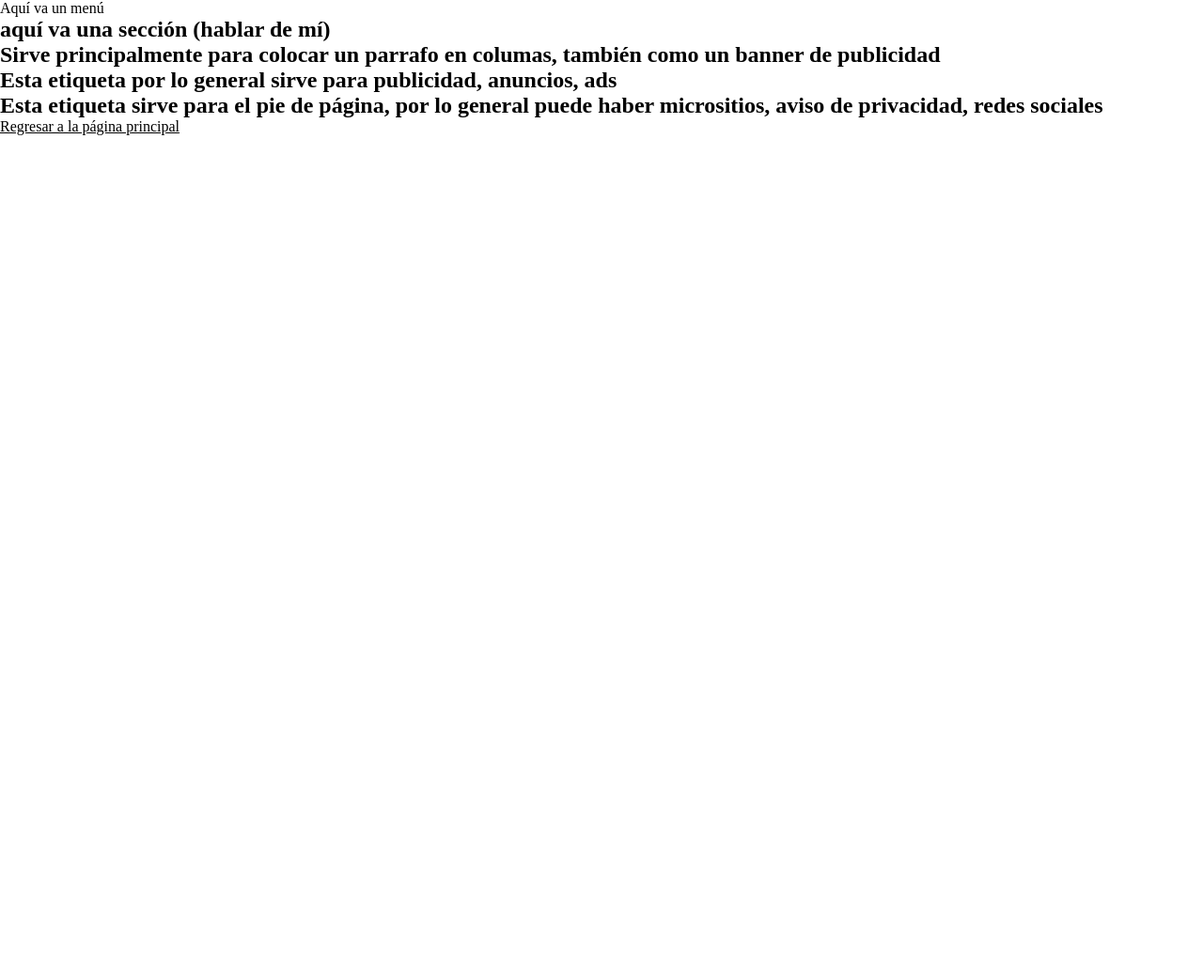
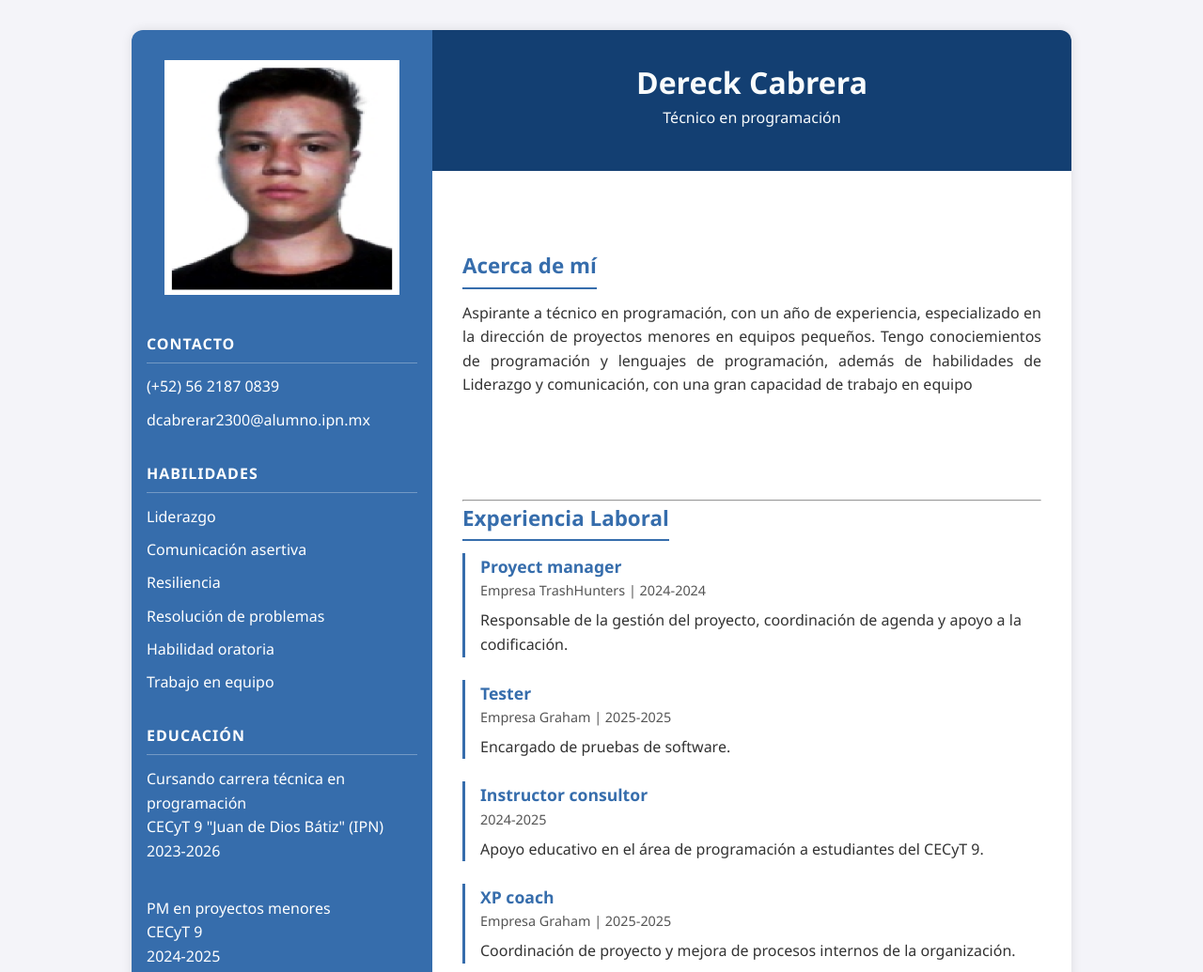
Before and after one commit to Dereck-ruuiz/5IV8_CabreraRuizDereck_PWP, a plain HTML site: page 01 curriculo/curriculo.html in a window 1280 px wide. Shown: the top 1035 px of the page at 94% size. Before the commit the page ends 800 px from the top, so only its background shows below. Drawn offline with Linux system fonts and the light colour scheme.

Commit message:
se agregó hipervínculo al index en el currículo

```diff
--- a/01 curriculo/css/stylecurriculo.css
+++ b/01 curriculo/css/stylecurriculo.css
@@ -1,8 +1,160 @@
-*{
-    margin: 0px;
-    padding: 0px;
+* {
+    margin: 0;
+    padding: 0;
+    box-sizing: border-box;
+    font-family: "Segoe UI", Tahoma, Geneva, Verdana, sans-serif;
 }
 
-a{
-    color: black;
+body {
+    background: #f4f4f9;
+    color: #333;
+    line-height: 1.6;
 }
+
+.container-main {
+    display: grid;
+    grid-template-columns: 1fr 2fr;
+    max-width: 1000px;
+    margin: 2rem auto;
+    background: #fff;
+    box-shadow: 0 0 12px rgba(0,0,0,0.1);
+    border-radius: 12px;
+    overflow: hidden;
+}
+
+.container-nav {
+    background: #366dac;
+    color: #fff;
+    padding: 2rem 1rem;
+}
+
+.container-nav header {
+    text-align: center;
+    margin-bottom: 2rem;
+}
+
+.container-nav nav {
+    font-size: 1.3rem;
+    font-weight: bold;
+}
+
+.container-body aside,
+.container-body section {
+    display: none;
+}
+
+.container-nav .block {
+    margin-bottom: 2rem;
+}
+
+.container-nav h2 {
+    font-size: 1rem;
+    margin-bottom: 0.8rem;
+    text-transform: uppercase;
+    letter-spacing: 1px;
+    border-bottom: 1px solid rgba(255,255,255,0.3);
+    padding-bottom: 0.4rem;
+}
+
+.container-nav ul {
+    list-style: none;
+    padding-left: 0;
+}
+
+.container-nav ul li {
+    margin-bottom: 0.6rem;
+}
+
+.container-body-header {
+    color: #f8fbfc;
+    text-align: center;
+}
+
+.subdiv {
+    padding: 2rem;
+}
+
+.container-body section {
+    margin-bottom: 2rem;
+}
+
+.container-body section h2 {
+    font-size: 1.4rem;
+    color: #366dac;
+    margin-bottom: 0.8rem;
+    border-bottom: 2px solid #366dac;
+    display: inline-block;
+    padding-bottom: 0.3rem;
+}
+
+.container-body article {
+    margin-bottom: 2rem;
+}
+
+.container-body article h2 {
+    font-size: 1.2rem;
+    margin-bottom: 0.5rem;
+    color: #2d3436;
+}
+
+.experience-item {
+    margin-bottom: 1.5rem;
+    padding-left: 1rem;
+    border-left: 3px solid #366dac;
+}
+
+.experience-item h3 {
+    font-size: 1.1rem;
+    color: #366dac;
+}
+
+.experience-item span {
+    font-size: 0.9rem;
+    color: #555;
+    display: block;
+    margin-bottom: 0.5rem;
+}
+
+.container-footer footer {
+    background: #366dac;
+    color: #fff;
+    text-align: center;
+    padding: 1rem;
+}
+
+.container-footer h2 {
+    font-size: 0.9rem;
+    font-weight: normal;
+}
+
+.img-personal {
+    height: 250px;
+    width: 250px;
+}
+
+.container-body section {
+    display: block;
+    margin-bottom: 2rem;
+}
+
+.about h2,
+.experience h2 {
+    font-size: 1.4rem;
+    color: #2c3e50;
+    margin-bottom: 0.8rem;
+    border-bottom: 2px solid #366dac;
+    display: inline-block;
+    padding-bottom: 0.3rem;
+}
+
+.profile-header {
+    background-color: #133f72;
+    text-align: center;
+    padding-top: 1.85rem;
+    height: 150px;
+    width: 680px;
+}
+
+.aboutme {
+    text-align: justify;
+}
--- a/01 curriculo/curriculo.html
+++ b/01 curriculo/curriculo.html
@@ -1,33 +1,111 @@
 <!DOCTYPE html>
-<html lang="en">
+<html lang="es">
 <head>
-        <title>Dereck Ruiz</title>
     <meta charset="UTF-8">
-        <meta name="viewport" content="width=device-width, initial-scale=1">
-        <link href="./css/stylecurriculo.css" rel="stylesheet">
+    <meta name="viewport" content="width=device-width, initial-scale=1.0">
+    <link rel="stylesheet" href="./CSS/stylecurriculo.css">
+    <title>Currículum</title>
 </head>
 <body>
     <div class="container-main">
         <div class="container-nav">
             <header>
-                    <nav>Aquí va un menú</nav>
+                <img src="./img/Screenshot (290).png" alt="Fotografía personal simple" class="img-personal">
+            </header>
+            <div class="block">
+                <h2>Contacto</h2>
+                <ul>
+                    <li>(+52) 56 2187 0839</li>
+                    <li>dcabrerar2300@alumno.ipn.mx</li>
+                </ul>
+            </div>
+            <div class="block">
+                <h2>Habilidades</h2>
+                <ul>
+                    <li>Liderazgo</li>
+                    <li>Comunicación asertiva</li>
+                    <li>Resiliencia</li>
+                    <li>Resolución de problemas</li>
+                    <li>Habilidad oratoria</li>
+                    <li>Trabajo en equipo</li>
+                </ul>
+            </div>
+            <div class="block">
+                <h2>Educación</h2>
+                <ul>
+                    <li>
+                        Cursando carrera técnica en programación<br>
+                        CECyT 9 "Juan de Dios Bátiz" (IPN)<br>
+                        2023-2026
+                    </li>
+                    <br>
+                    <li>
+                        PM en proyectos menores<br>
+                        CECyT 9<br>
+                        2024-2025
+                    </li>
+                </ul>
+            </div>
+        </div>
+        <div class="container-body">
+            <div class="container-body-header">
+                <header class="profile-header">
+                <h1>Dereck Cabrera</h1>
+                <p>Técnico en programación</p>
                 </header>
             </div>
-            <div class="container-body">
-                <section>
-                    <h2>aquí va una sección (hablar de mí)</h2>
+
+            <div class="subdiv">
+                <section class="about">
+                <br>
+                <br>
+                <h2>Acerca de mí</h2>
+                <p class="aboutme">
+                    Aspirante a técnico en programación, con un año de experiencia,
+                    especializado en la dirección de proyectos menores en equipos pequeños.
+                    Tengo conociemientos de programación y lenguajes de programación,
+                    además de habilidades de Liderazgo y comunicación, con una gran
+                    capacidad de trabajo en equipo
+                </p>
             </section>
-                <article>
-                    <h2>Sirve principalmente para colocar un parrafo en columas, también como un banner de publicidad</h2>
-                </article>
-                <aside>
-                    <h2>Esta etiqueta por lo general sirve para publicidad, anuncios, ads</h2>
-                </aside>
+
+            <br>
+            <br>
+            <br>
+            <hr class="divider">
+
+            <section class="experience">
+                <h2>Experiencia Laboral</h2>
+
+                <div class="experience-item">
+                    <h3>Proyect manager</h3>
+                    <span>Empresa TrashHunters | 2024-2024</span>
+                    <p>Responsable de la gestión del proyecto, coordinación de agenda y apoyo a la codificación.</p>
+                </div>
+
+                <div class="experience-item">
+                    <h3>Tester</h3>
+                    <span>Empresa Graham | 2025-2025</span>
+                    <p>Encargado de pruebas de software.</p>
+                </div>
+
+                <div class="experience-item">
+                    <h3>Instructor consultor</h3>
+                    <span>2024-2025</span>
+                    <p>Apoyo educativo en el área de programación a estudiantes del CECyT 9.</p>
+                </div>
+
+                <div class="experience-item">
+                    <h3>XP coach</h3>
+                    <span>Empresa Graham | 2025-2025</span>
+                    <p>Coordinación de proyecto y mejora de procesos internos de la organización.</p>
+                </div>
+            </section>
+        </div>
             </div>
         <div class="container-footer">
             <footer>
-                    <h2>Esta etiqueta sirve para el pie de página, por lo general puede haber micrositios, aviso de privacidad, redes sociales</h2>
-                    <a href="../index.html">Regresar a la página principal</a>
+                <h2><a href="../index.html">Regreso a la página principal</a></h2>
             </footer>
         </div>
     </div>
--- a/css/style.css
+++ b/css/style.css
@@ -6,7 +6,7 @@
 
 .container-table {
     width: 100%;
-    max-width: 800px;
+    max-width: 1500px;
     margin: 0 auto;
     border-collapse: collapse;
     box-shadow: 0 0 10px rgba(0, 0, 0, 0.1);
@@ -50,7 +50,7 @@
 }
 
 .practica-link:hover{
-    background-color: #3498db;
+    background-color: black;
     color: white;
     text-decoration: none;
 }
```
Also changed, not shown: index.html (+3 -3 lines), 01 curriculo/img/Screenshot (290).png (added). Lines whose indentation alone changed are shown as unchanged.
